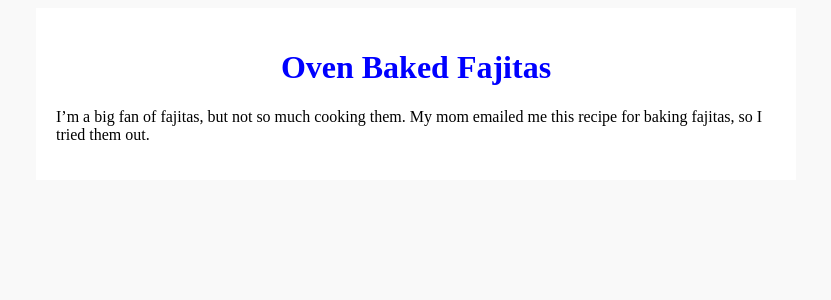
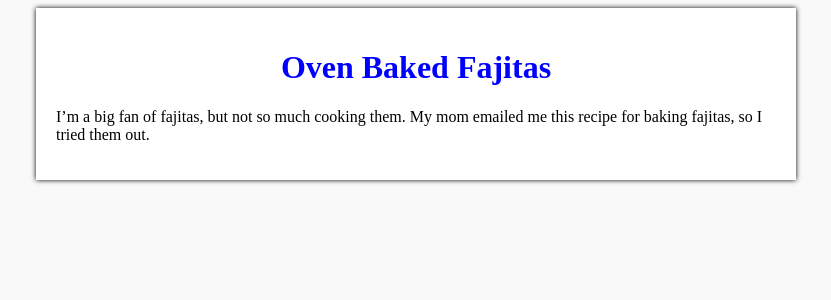
Before and after one commit to adamhammes/old-site, a Jekyll site: the page built from blog/index.html, in a window 1280 px wide. Shown: the top 300 px of the page, without its empty margins (224-1055 px from the left). Built offline with Jekyll 4.4.1, drawn with Linux system fonts in a browser that asks for light colours.

Commit message:
Added shadow to entry div

```diff
--- a/assets/css/main.css
+++ b/assets/css/main.css
@@ -20,6 +20,7 @@ h2 {
     margin: auto;
     background-color: #fff;
     padding: 20px;
+    box-shadow: 0 0 5px rgba(0,0,0.155);
 }
 
 .archive-link {
```
